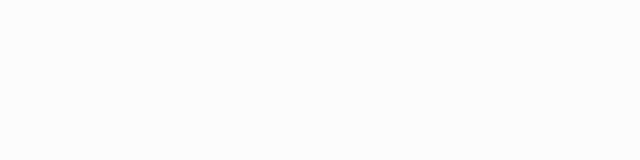
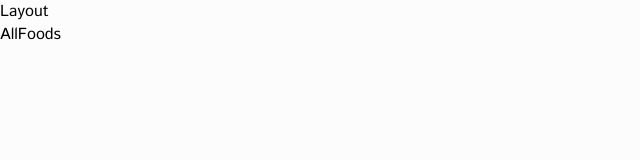
Before and after one commit to Daniel-lins/delivery-app, a React (Create React App) app: page /foods in a window 1280 px wide. Shown: the top 160 px of the page, without its empty margins (0-640 px from the left). Built offline with nearby package versions, Linux system fonts and the light colour scheme; a web font is replaced by a local one.

Commit message:
feat: routers working, Layout

```diff
--- a/src/App.js
+++ b/src/App.js
@@ -1,5 +1,10 @@
+import Layout from "./Componentes/Layout/Layout";
 function App() {
-  return <div></div>;
+  return (
+    <>
+      <Layout />{" "}
+    </>
+  );
 }
 
 export default App;
--- a/src/Componentes/Layout/Layout.js
+++ b/src/Componentes/Layout/Layout.js
@@ -0,0 +1,15 @@
+import React from "react";
+import Routes from "../../Routes/Routers";
+const Layout = () => {
+  return (
+    <div>
+      {" "}
+      Layout
+      <div>
+        <Routes />
+      </div>
+    </div>
+  );
+};
+
+export default Layout;
--- a/src/pages/AllFoods.jsx
+++ b/src/pages/AllFoods.jsx
@@ -1,3 +1,5 @@
 export const AllFoods = () => {
   return <div>AllFoods</div>;
 };
+
+export default AllFoods;
--- a/src/pages/Cart.jsx
+++ b/src/pages/Cart.jsx
@@ -1,3 +1,5 @@
 export const Cart = () => {
   return <div>Cart</div>;
 };
+
+export default Cart;
--- a/src/pages/Checkout.jsx
+++ b/src/pages/Checkout.jsx
@@ -1,3 +1,5 @@
 export const Checkout = () => {
   return <div>Checkout</div>;
 };
+
+export default Checkout;
--- a/src/pages/Contact.jsx
+++ b/src/pages/Contact.jsx
@@ -1,3 +1,5 @@
 export const Contact = () => {
   return <div>Contact</div>;
 };
+
+export default Contact;
--- a/src/pages/FoodDetails.jsx
+++ b/src/pages/FoodDetails.jsx
@@ -1,3 +1,4 @@
 export const FoodDetails = () => {
   return <div>FoodDetails</div>;
 };
+export default FoodDetails;
--- a/src/pages/Home.jsx
+++ b/src/pages/Home.jsx
@@ -1,3 +1,4 @@
 export const Home = () => {
   return <div>Home</div>;
 };
+export default Home;
--- a/src/pages/Login.jsx
+++ b/src/pages/Login.jsx
@@ -1,3 +1,5 @@
 export const Login = () => {
   return <div>Login</div>;
 };
+
+export default Login;
--- a/src/pages/Register.jsx
+++ b/src/pages/Register.jsx
@@ -1,3 +1,4 @@
 export const Register = () => {
   return <div>Register</div>;
 };
+export default Register;
```
Also changed, not shown: src/Componentes/Layout/Header/Header.jsx (added).
